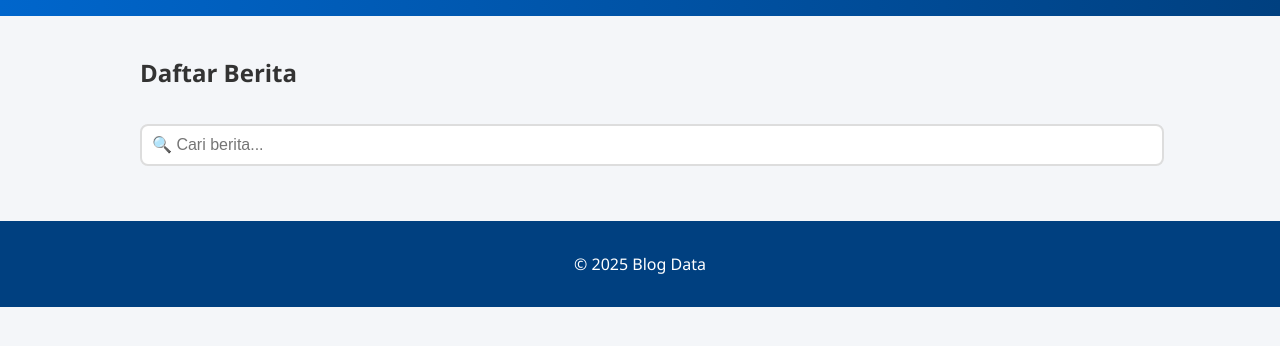
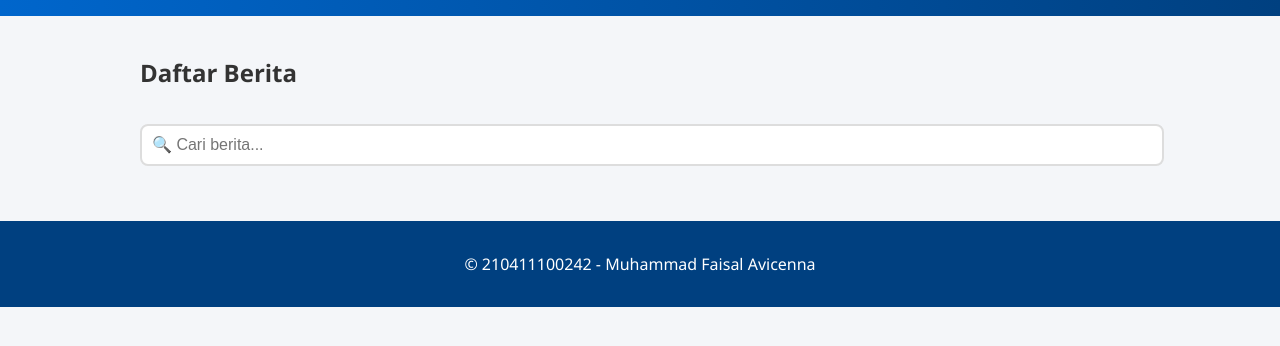
Before and after one commit to MuhammadFaisalAvicenna/ppw, a plain HTML site: page berita.html in a window 1280 px wide. Shown: the part 130-476 px from the top of the page. Drawn offline with Linux system fonts and the light colour scheme; no server answers.

Commit message:
Update berita.html

```diff
--- a/berita.html
+++ b/berita.html
@@ -22,7 +22,7 @@
   </main>
 
   <footer>
-    <p>© 2025 Blog Data</p>
+    <p>© 210411100242 - Muhammad Faisal Avicenna</p>
   </footer>
 </body>
 </html>
```
